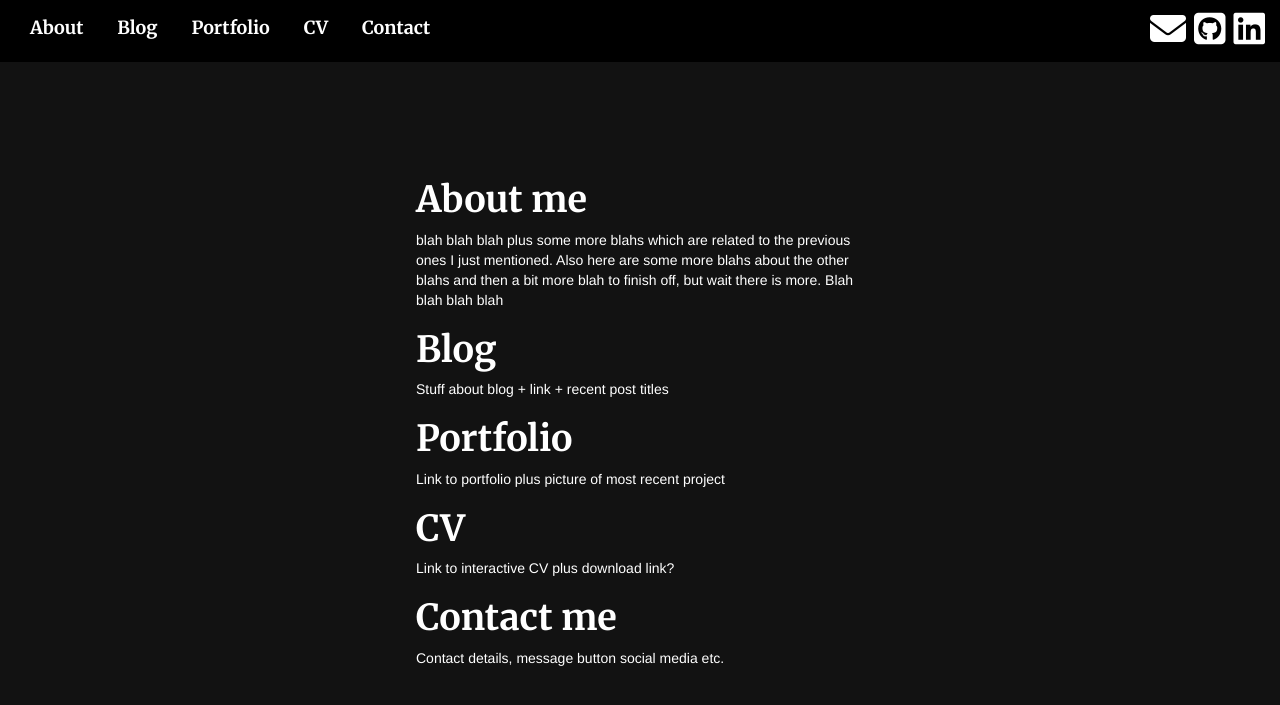
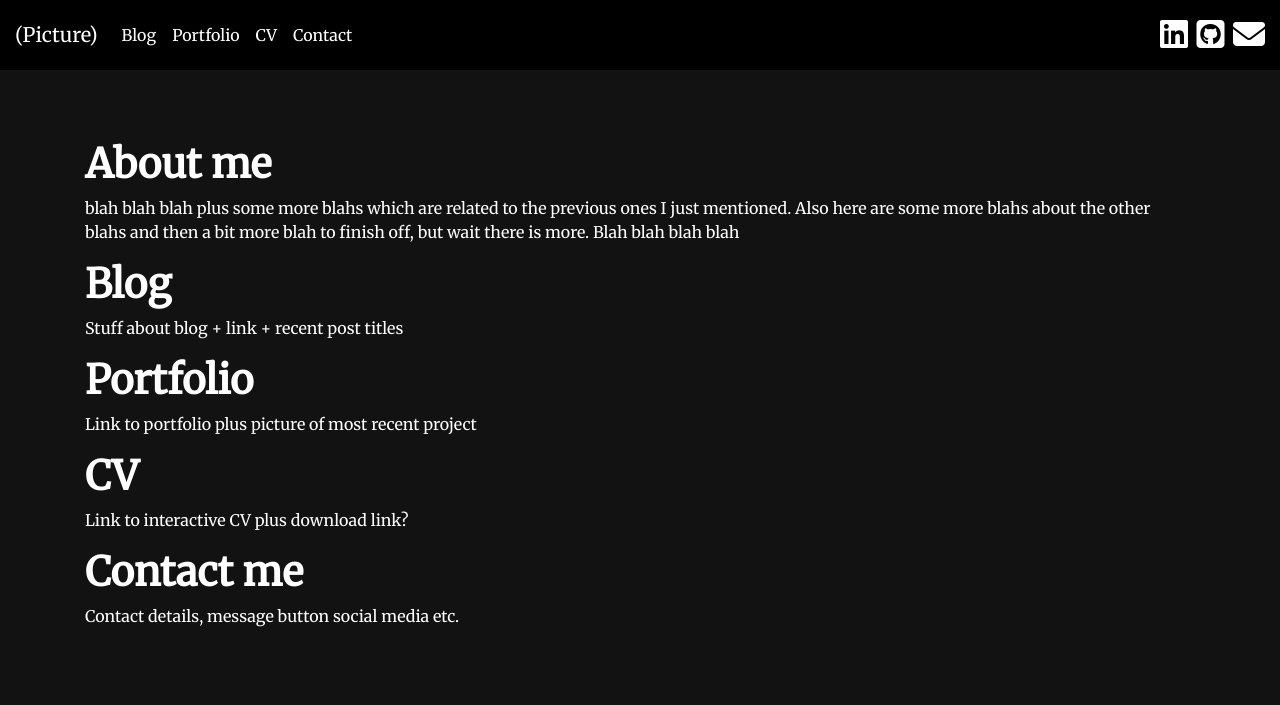
Before and after one commit to Rob-Turff/MyWebsite, a Django app: page / in a window 1280 px wide. Shown: the top 705 px of the page. Run offline with Django 3.2, Linux system fonts and the light colour scheme; some libraries are stand-ins or nearby versions.

Commit message:
Switched to using bootstrap for nav bar

```diff
--- a/blog/static/css/mainpage.css
+++ b/blog/static/css/mainpage.css
@@ -2,12 +2,8 @@ body {
     background-color: #121212;
 }
 
-h1, h2, h3, h4, a{
-    font-family: 'Merriweather', Calibri;
-    color: #ffffff;
-}
-
-p, a {
+h1, h2, h3, h4, p, a, i {
+    font-family: 'Merriweather', serif;
     color: white;
 }
 
@@ -15,33 +11,39 @@ a:hover {
     color: #ff943f;
 }
 
+h1, h2, h3, h4 {
+    font-weight: bold;
+}
+
 .top-nav {
     background-color: black;
-    position: fixed;
-    width: 100%;
-    top: 0;
     padding: 15px 15px 15px 15px;
 }
 
-.nav-links a {
+.nav-link a {
     text-align: center;
     padding: 10px 15px;
     text-decoration: none;
     font-size: 18px;
 }
 
-.social-icon a {
-    float: right;
-    padding-left: 8px;
-    margin-top: -30px;
-    font-size: 36px;
+.social-icon i {
+    margin-left: 4px;
+}
+
+.social-icon i, .navbar-toggler-icon i {
+    font-size: 32px;
+}
+
+.social-icon i:hover, .navbar-toggler-icon i:hover {
+    color: #ff943f;
 }
 
 .content {
-    padding-top: 160px;
+    padding-top: 140px;
     /*max-width: 1000px;*/
-    width: 35%;
-    margin: auto;
+    /*max-width: 40%;*/
+    /*margin: auto;*/
 }
 
 .date p {
--- a/blog/templates/base.html
+++ b/blog/templates/base.html
@@ -2,38 +2,64 @@
 <!DOCTYPE html>
 <html lang="en">
 <head>
-    <meta charset="UTF-8">
+    <!-- Required meta tags -->
+    <meta charset="utf-8">
+    <meta name="viewport" content="width=device-width, initial-scale=1, shrink-to-fit=no">
+
+    <!-- Bootstrap CSS -->
+    <link rel="stylesheet" href="https://stackpath.bootstrapcdn.com/bootstrap/4.5.0/css/bootstrap.min.css"
+          integrity="sha384-9aIt2nRpC12Uk9gS9baDl411NQApFmC26EwAOH8WgZl5MYYxFfc+NcPb1dKGj7Sk" crossorigin="anonymous">
+
     <title>Robert Turff</title>
-    <link rel="stylesheet" href="//maxcdn.bootstrapcdn.com/bootstrap/3.2.0/css/bootstrap.min.css">
-    <link rel="stylesheet" href="//maxcdn.bootstrapcdn.com/bootstrap/3.2.0/css/bootstrap-theme.min.css">
-    <link href="https://fonts.googleapis.com/css2?family=Merriweather:wght@700&display=swap" rel="stylesheet">
+    <link href="https://fonts.googleapis.com/css2?family=Merriweather&display=swap" rel="stylesheet">
     <script src="https://kit.fontawesome.com/26767bdcd2.js" crossorigin="anonymous"></script>
     <link rel="stylesheet" href="{% static 'css/mainpage.css' %}">
 </head>
 <body>
-<div class="top-nav">
-    <div class="nav-links">
-        <a href="{% url 'home' %}">About</a>
-        <a href="{% url 'post_list' %}">Blog</a>
-        <a href="#Portfolio">Portfolio</a>
-        <a href="#CV">CV</a>
-        <a href="#Contact">Contact</a>
+<nav class="navbar navbar-expand-sm fixed-top top-nav">
+    <a class="navbar-brand" href="{% url 'home' %}">(Picture)</a>
+    <button class="navbar-toggler mr-auto" type="button" data-toggle="collapse" data-target="#navbarNavDropdown"
+            aria-controls="navbarNavDropdown" aria-expanded="false" aria-label="Toggle navigation">
+        <span class="navbar-toggler-icon">
+            <i class="fas fa-bars"></i>
+        </span>
+    </button>
+    <div class="collapse navbar-collapse" id="navbarNavDropdown">
+        <ul class="navbar-nav mr-auto">
+            <li class="nav-item active">
+                <a class="nav-link" href="{% url 'post_list' %}">Blog</a>
+            </li>
+            <li class="nav-item">
+                <a class="nav-link" href="#">Portfolio</a>
+            </li>
+            <li class="nav-item">
+                <a class="nav-link" href="#">CV</a>
+            </li>
+            <li class="nav-item">
+                <a class="nav-link" href="#">Contact</a>
+            </li>
+        </ul>
     </div>
+    <div class="social-icon">
+        <a href="https://www.linkedin.com/in/robert-turff/"><i class="fab fa-linkedin"></i></a>
+        <a href="https://github.com/Rob-Turff"> <i class="fab fa-github-square"></i></a>
+        <a href="#"><i class="fas fa-envelope"></i></a>
+    </div>
+</nav>
 
-    <div class="social-icon">
-        <a href="https://www.linkedin.com/in/robert-turff/" class="fab fa-linkedin"></a>
-        <a href="https://github.com/Rob-Turff" class="fab fa-github-square"></a>
-        <a href="/" class="fas fa-envelope"></a>
-    </div>
+<div class="container content">
+    {% block content %}
+    {% endblock %}
 </div>
 
-<div class="content container">
-    <div class="row">
-        <div class="col">
-            {% block content %}
-            {% endblock %}
-        </div>
-    </div>
-</div>
+<script src="https://code.jquery.com/jquery-3.5.1.slim.min.js"
+        integrity="sha384-DfXdz2htPH0lsSSs5nCTpuj/zy4C+OGpamoFVy38MVBnE+IbbVYUew+OrCXaRkfj"
+        crossorigin="anonymous"></script>
+<script src="https://cdn.jsdelivr.net/npm/popper.js@1.16.0/dist/umd/popper.min.js"
+        integrity="sha384-Q6E9RHvbIyZFJoft+2mJbHaEWldlvI9IOYy5n3zV9zzTtmI3UksdQRVvoxMfooAo"
+        crossorigin="anonymous"></script>
+<script src="https://stackpath.bootstrapcdn.com/bootstrap/4.5.0/js/bootstrap.min.js"
+        integrity="sha384-OgVRvuATP1z7JjHLkuOU7Xw704+h835Lr+6QL9UvYjZE3Ipu6Tp75j7Bh/kR0JKI"
+        crossorigin="anonymous"></script>
 </body>
 </html>
```
